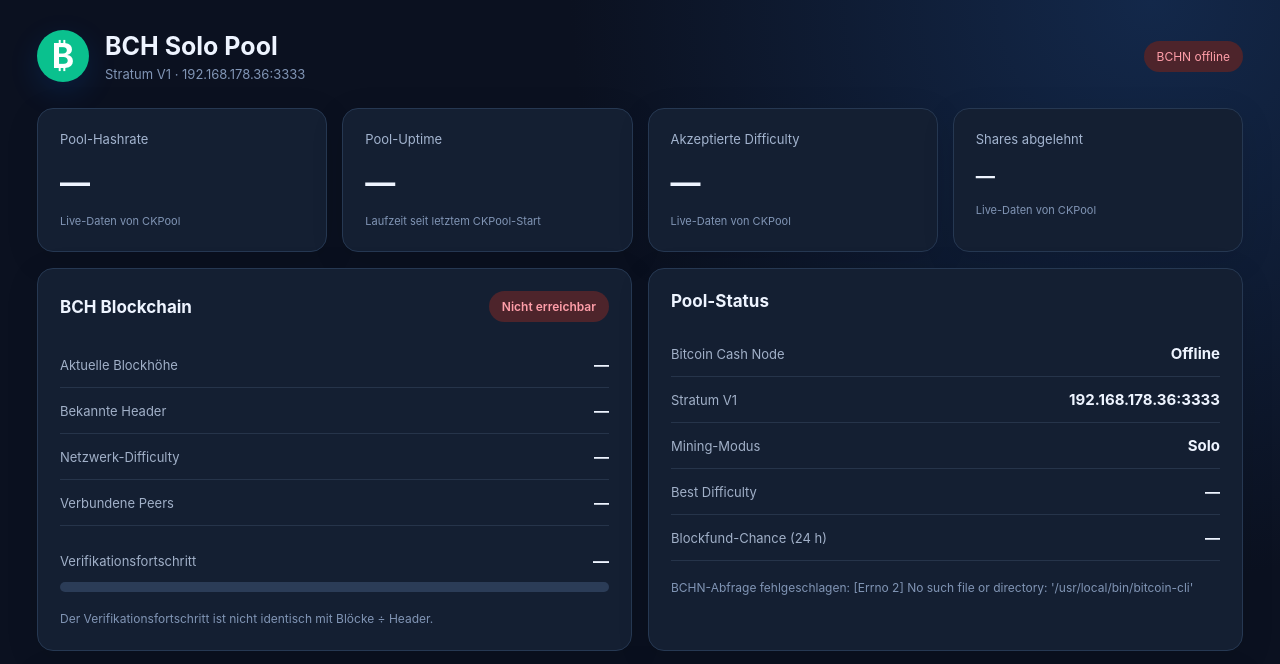
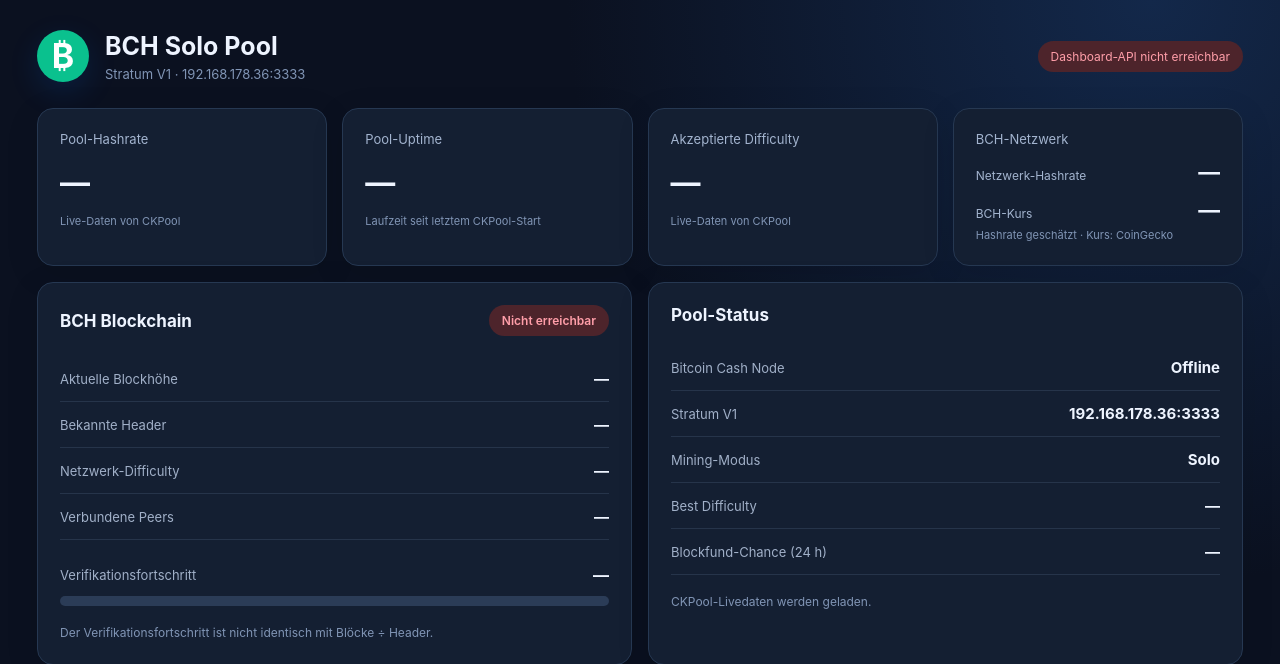
Before and after one commit to matlen67/debian-bitcoincache-mining-pool, a Flask app: page / in a window 1280 px wide. Shown: the top 664 px of the page. Run offline with Flask 3, Linux system fonts and the light colour scheme; data that the repository does not hold is empty.

Commit message:
Show network hashrate and BCH EUR price in fourth metric tile

```diff
--- a/dashboard/templates/index.html
+++ b/dashboard/templates/index.html
@@ -37,14 +37,9 @@
       font-weight: 600;
     }
 
-    /* Abgelehnte Shares kompakt in einer Zeile */
-    #rejected {
-      font-size: clamp(15px, 1.5vw, 23px);
-      line-height: 1.3;
-      white-space: nowrap;
-      letter-spacing: -0.5px;
-      font-variant-numeric: tabular-nums;
-    }
+    .network-metric-row { display:flex; justify-content:space-between; align-items:baseline; gap:8px; margin-top:12px; }
+    .network-metric-row .label { font-size:12px; }
+    .network-metric-row strong { font-size:clamp(16px,1.7vw,23px); white-space:nowrap; font-variant-numeric:tabular-nums; }
 
     /* =====================================================
        VERBUNDENE MINER - SCROLLBARE TABELLE
@@ -133,9 +128,10 @@
       </article>
 
       <article class="panel metric">
-        <div class="label">Shares abgelehnt</div>
-        <div class="value" id="rejected">—</div>
-        <small>Live-Daten von CKPool</small>
+        <div class="label">BCH-Netzwerk</div>
+        <div class="network-metric-row"><span class="label">Netzwerk-Hashrate</span><strong id="network-hashrate">—</strong></div>
+        <div class="network-metric-row"><span class="label">BCH-Kurs</span><strong id="bch-price-eur">—</strong></div>
+        <small>Hashrate geschätzt · Kurs: CoinGecko</small>
       </article>
 
     </section>
```
